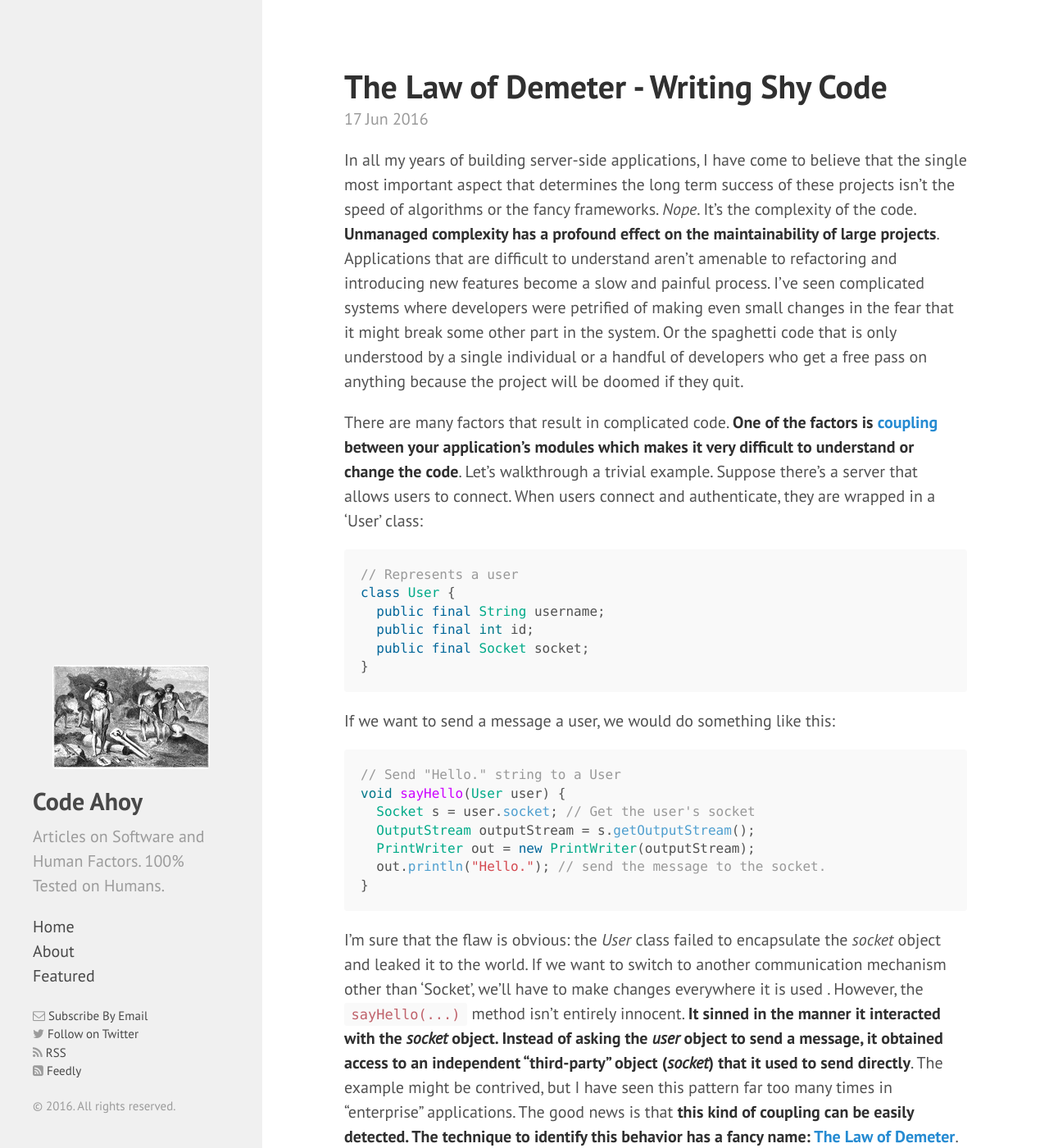
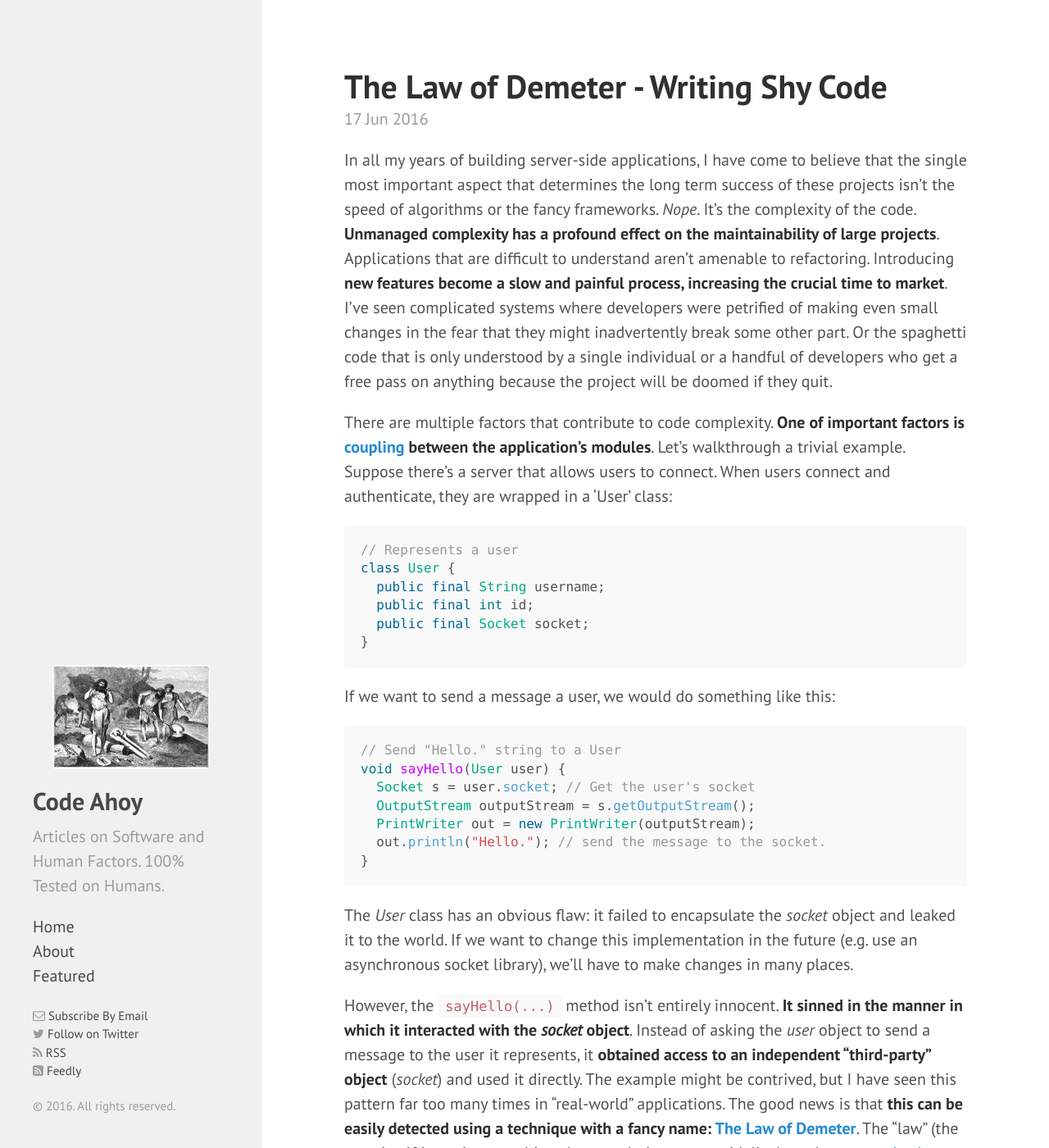
Before and after one commit to talk2viren/umermansoor.github.io, a Jekyll site: the page built from _posts/2016-06-17-the-law-of-demeter---writing-shy-code.md, in a window 1280 px wide and 1400 px high. Shown: the whole window at 82% size. Built offline with Jekyll 4.4.1, drawn with Linux system fonts in a browser that asks for light colours; nearby versions of some CDN libraries; a script that is not in the unit is left out; comment, search, counter and statistics services are not loaded; some of the changed text lies outside the part shown.

Commit message:
big refactoring.

````diff
--- a/_posts/2016-06-17-the-law-of-demeter---writing-shy-code.md
+++ b/_posts/2016-06-17-the-law-of-demeter---writing-shy-code.md
@@ -5,11 +5,11 @@
 excerpt_separator: <!--more-->
 ---
 
-In all my years of building server-side applications, I have come to believe that the single most important aspect that determines the long term success of these projects isn't the speed of algorithms or the fancy frameworks. *Nope*. It's the complexity of the code. **Unmanaged complexity has a profound effect on the maintainability of large projects**. Applications that are difficult to understand aren't amenable to refactoring and introducing new features become a slow and painful process. I've seen complicated systems where developers were petrified of making even small changes in the fear that it might break some other part in the system. Or the spaghetti code that is only understood by a single individual or a handful of developers who get a free pass on anything because the project will be doomed if they quit.
+In all my years of building server-side applications, I have come to believe that the single most important aspect that determines the long term success of these projects isn't the speed of algorithms or the fancy frameworks. *Nope*. It's the complexity of the code. **Unmanaged complexity has a profound effect on the maintainability of large projects**. Applications that are difficult to understand aren't amenable to refactoring. Introducing **new features become a slow and painful process, increasing the crucial time to market**. I've seen complicated systems where developers were petrified of making even small changes in the fear that they might inadvertently break some other part. Or the spaghetti code that is only understood by a single individual or a handful of developers who get a free pass on anything because the project will be doomed if they quit.
 
 <!--more-->
 
-There are many factors that result in complicated code. **One of the factors is [coupling](https://en.wikipedia.org/wiki/Coupling_(computer_programming)) between your application's modules which makes it very difficult to understand or change the code**. Let's walkthrough a trivial example. Suppose there's a server that allows users to connect. When users connect and authenticate, they are wrapped in a 'User' class:
+There are multiple factors that contribute to code complexity. **One of important factors is [coupling](https://en.wikipedia.org/wiki/Coupling_(computer_programming)) between the application's modules**. Let's walkthrough a trivial example. Suppose there's a server that allows users to connect. When users connect and authenticate, they are wrapped in a 'User' class:
 
 ```java
 // Represents a user
@@ -32,14 +32,16 @@
 }
 ```
 
-I'm sure that the flaw is obvious: the *User* class failed to encapsulate the *socket* object and leaked it to the world. If we want to switch to another communication mechanism other than 'Socket', we'll have to make changes everywhere it is used . However, the `sayHello(...)` method isn't entirely innocent. **It sinned in the manner it interacted with the *socket* object. Instead of asking the *user* object to send a message, it obtained access to an independent "third-party" object (*socket*) that it used to send directly**. The example might be contrived, but I have seen this pattern far too many times in "enterprise" applications. The good news is that **this kind of coupling can be easily detected. The technique to identify this behavior has a fancy name: [The Law of Demeter](http://www.ccs.neu.edu/research/demeter/papers/law-of-demeter/oopsla88-law-of-demeter.pdf)**. The "law" (the term itself is a misnomer. It's a technique or a guideline) can be [summarized](https://en.wikipedia.org/wiki/Law_of_Demeter) as:
+The *User* class has an obvious flaw: it failed to encapsulate the *socket* object and leaked it to the world. If we want to change this implementation in the future (e.g. use an asynchronous socket library), we'll have to make changes in many places.
+
+However, the `sayHello(...)` method isn't entirely innocent. **It sinned in the manner in which it interacted with the *socket* object**. Instead of asking the *user* object to send a message to the user it represents, it **obtained access to an independent "third-party" object** (*socket*) and used it directly. The example might be contrived, but I have seen this pattern far too many times in "real-world" applications. The good news is that **this can be easily detected using a technique with a fancy name: [The Law of Demeter](http://www.ccs.neu.edu/research/demeter/papers/law-of-demeter/oopsla88-law-of-demeter.pdf)**. The "law" (the term itself is a misnomer. It's rather a technique or a guideline) can be [summarized](https://en.wikipedia.org/wiki/Law_of_Demeter) as:
 
 >
 - Each unit should have only **limited knowledge about other units**: only units "closely" related to the current unit.
 - Each unit should only talk to its friends; **don't talk to strangers**.
 - **Only talk to your immediate friends**.
 
-In short, tight coupling between logically independent modules violates the Law of Demeter. Although, it is a side effect of poor encapsulation, **the law tells says that we shouldn't obtain access to third-party objects and manipulate them directly**. Here's a good [example](http://pmd.github.io/pmd-5.1.3/rules/java/coupling.html) to illustrate the Law of Demeter:
+In short, tight coupling between logically independent modules violates the Law of Demeter. Although, it is a side effect of poor encapsulation, **the law says that we shouldn't obtain access to third-party objects and manipulate them directly**. Here's a good [example](http://pmd.github.io/pmd-5.1.3/rules/java/coupling.html) to illustrate the Law of Demeter:
 
 
 ```java
@@ -66,7 +68,7 @@
 }
 ```
 
-Scroll up and look at the `sayHello(...)` method above and notice how it violates the Law of Demeter. Even though **the method itself is pretty much helpless, it helps us detect tight-coupling**. The real problem is that the *User* class failed to hide its internal details. Let's fix it:
+Scroll up and look at the `sayHello(...)` method and notice how it violates the Law of Demeter. Even though **the method itself is pretty much helpless, it helps us detect tight-coupling**. The problem starts with the *User* class that failed to hide its internal details. So let's fix it:
 
 ```java
 class User {
@@ -75,7 +77,7 @@
   // Make the field private to hide it from the world.
   private final Socket socket;
 
-  // Implement (encapsulate) the functionality of message sending
+  // Simplified implementation to encapsulate messaging functionality
   void sendMessage(String message) {
     OutputStream outputStream = socket.getOutputStream();
     PrintWriter out = new PrintWriter(outputStream);
@@ -83,7 +85,7 @@
   }
 }
 ```
-Now that's done. Let's fix the `sayHello(...)` method to stop relying on the *socket* object:
+Now let's fix the `sayHello(...)` method to stop relying on the *socket* object:
 
 ```java
 // Doesn't violate the Law of Demeter anymore.
````
Also changed, not shown: other parts of _posts/2016-06-17-the-law-of-demeter---writing-shy-code.md (+1 -1 lines).
